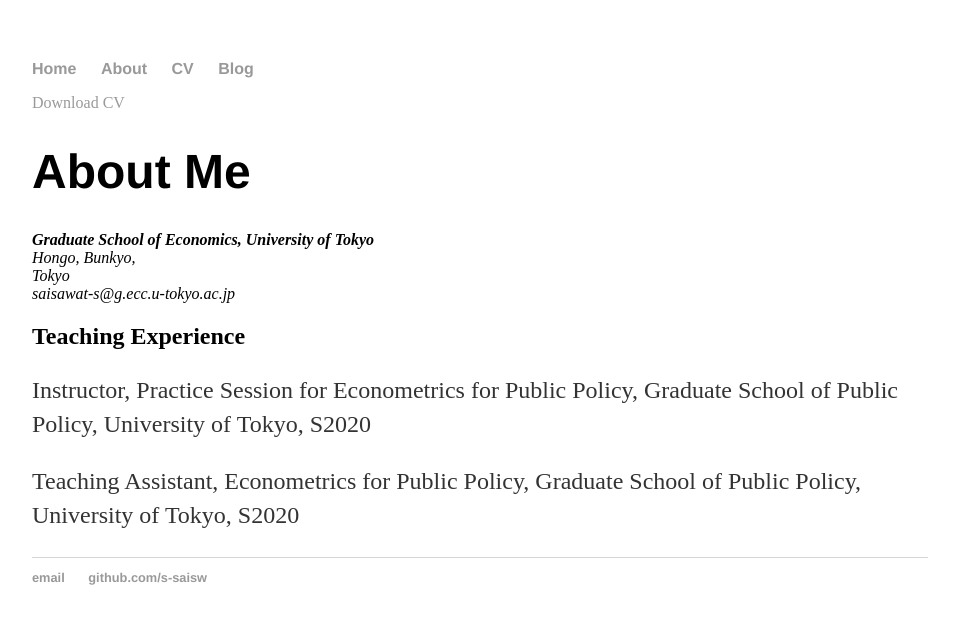
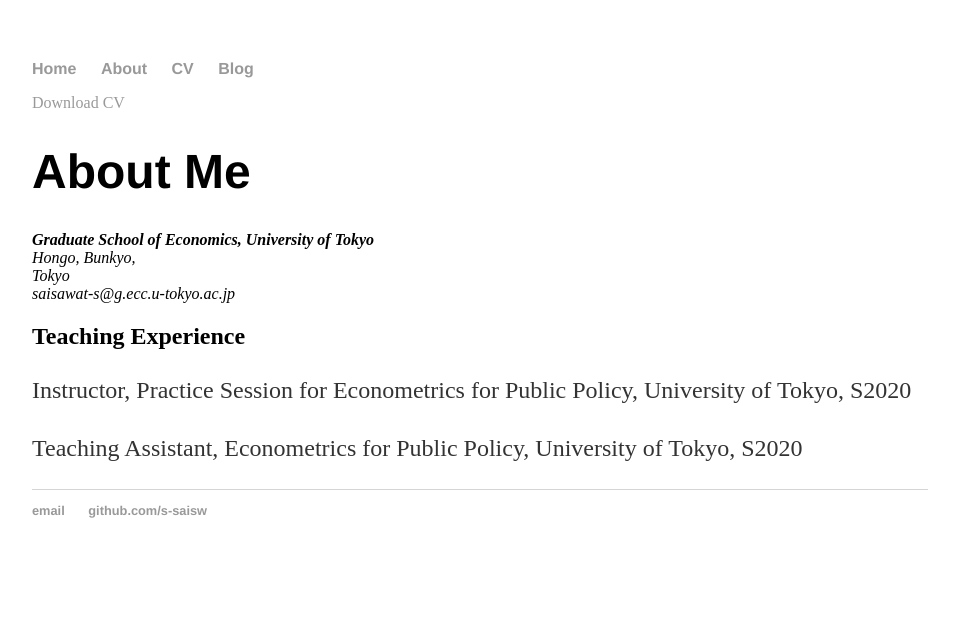
Before and after one commit to s-saisw/s-saisw.github.io, a Jekyll site: the page built from cv/index.html, in a window 1280 px wide. Shown: the top 624 px of the page, without its empty margins (160-1119 px from the left). Built offline with Jekyll 4.4.1, drawn with Linux system fonts in a browser that asks for light colours.

```diff
--- a/cv/index.html
+++ b/cv/index.html
@@ -4,7 +4,7 @@ title: CV of Saisawat Samutpradit
 ---
 
 	<div class="cv">
-		<a href="#" class="download" title="Download CV as PDF">Download CV</a>
+		<a href="https://drive.google.com/file/d/1yf4qag_ra3aC8vGJm_2HwVInD9lXtkRK/view?usp=sharing" class="download" title="Download CV as PDF">Download CV</a>
 					<h1>About Me</h1>
 					<address>
 					<strong>Graduate School of Economics, University of Tokyo</strong><br>
@@ -14,7 +14,7 @@ title: CV of Saisawat Samutpradit
 					</address>
 
 		<h2>Teaching Experience</h2>
-		<p> Instructor, Practice Session for Econometrics for Public Policy, Graduate School of Public Policy, University of Tokyo, S2020
-			<p> Teaching Assistant, Econometrics for Public Policy, Graduate School of Public Policy, University of Tokyo, S2020
+		<p> Instructor, Practice Session for Econometrics for Public Policy, University of Tokyo, S2020
+			<p> Teaching Assistant, Econometrics for Public Policy, University of Tokyo, S2020
 
 	</div>
```
Also changed, not shown: _posts/2020-07-15-site-launched.md (deleted, +0 -7 lines), _posts/2020-07-15-บันทึกประสบการณ์ขอข้อมูลระดับย่อย.md (added, +42 -0 lines).
